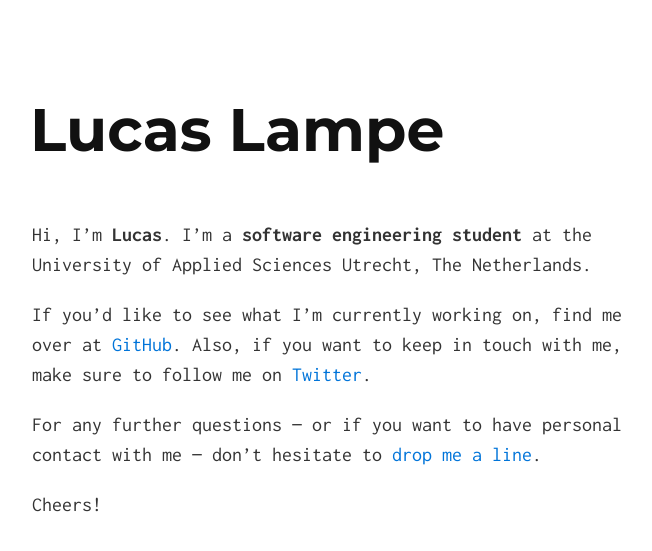
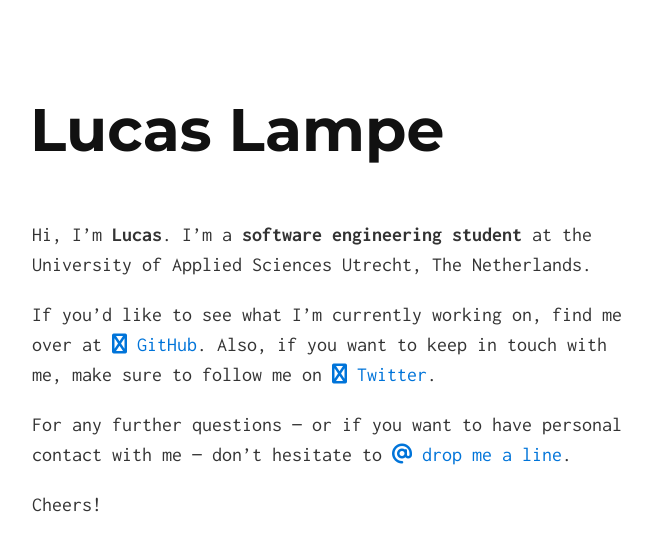
Before and after one commit to lucaslampe/lucaslampe.github.io, a Jekyll site: the page built from index.md, in a window 1280 px wide. Shown: the top 551 px of the page, without its empty margins (308-960 px from the left). Built offline with Jekyll 4.4.1, drawn with Linux system fonts in a browser that asks for light colours; nearby versions of some CDN libraries.

Commit message:
Update index.md

```diff
--- a/index.md
+++ b/index.md
@@ -4,8 +4,8 @@ layout: default
 
 Hi, I'm **Lucas**. I'm a **software engineering student** at the University of Applied Sciences Utrecht, The Netherlands.
 
-If you'd like to see what I'm currently working on, find me over at [GitHub](https://github.com/lucaslampe/). Also, if you want to keep in touch with me, make sure to follow me on [Twitter](https://twitter.com/lucaslampe).
+If you'd like to see what I'm currently working on, find me over at [<i class="fas fa-github"></i> GitHub](https://github.com/lucaslampe/). Also, if you want to keep in touch with me, make sure to follow me on [<i class="fas fa-twitter"></i> Twitter](https://twitter.com/lucaslampe).
 
-For any further questions — or if you want to have personal contact with me — don't hesitate to [drop me a line](mailto:lucaslampe@gmail.com).
+For any further questions — or if you want to have personal contact with me — don't hesitate to [<i class="fas fa-at"></i> drop me a line](mailto:lucaslampe@gmail.com).
 
 Cheers!
```
